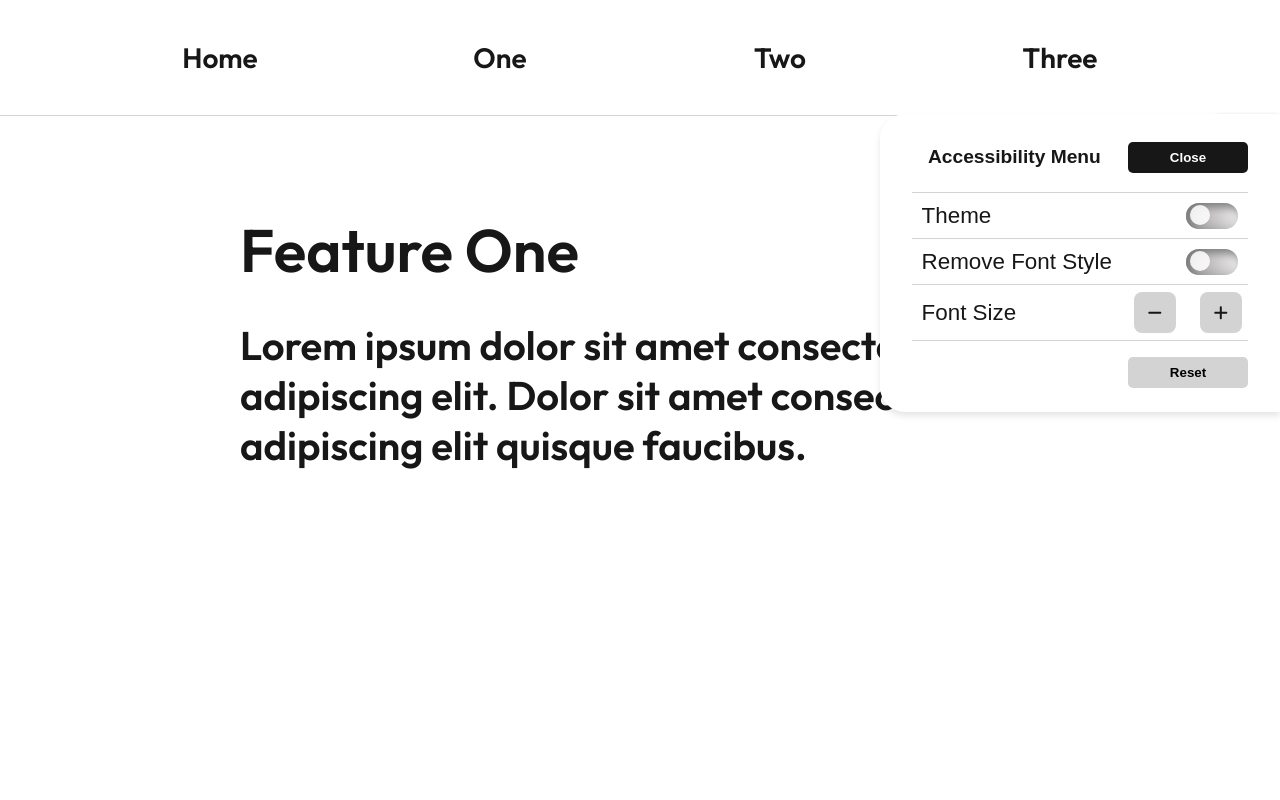
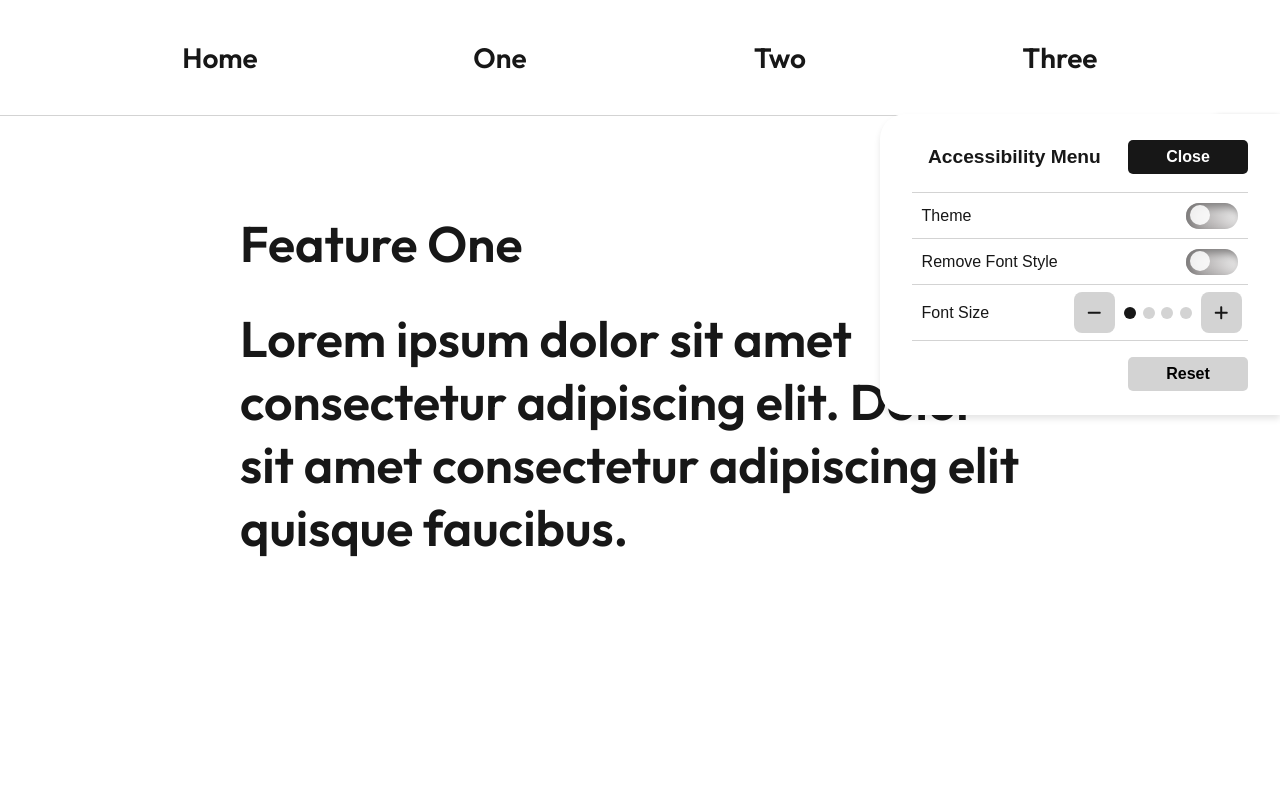
Before and after one commit to rmarafioti/bsss_frontend, a Next.js app: page /featureOne in a window 1280 px wide. Both pictures are taken after a click on the button 1245 px from the left and 149 px from the top of the page. Shown: the top 800 px of the page. Built offline with nearby package versions, Linux system fonts and the light colour scheme.

Commit message:
feat(access_menu): add indicators to access menu font size increase -add styling -dark mode themes -adjust global font sizes
Resolves: #1

```diff
--- a/src/app/_components/App_Wrapper.jsx
+++ b/src/app/_components/App_Wrapper.jsx
@@ -31,14 +31,17 @@ export default function AppWrapper({ children }) {
   useEffect(() => {
     document.documentElement.setAttribute(
       "data-theme",
-      accessibility.isThemeDark ? "dark" : "light"
+      accessibility.isThemeDark ? "dark" : "light",
     );
   }, [accessibility.isThemeDark]);
 
   const adjustFontSize = (increment) => {
     setAccessibility((prev) => ({
       ...prev,
-      fontSizeAdjust: Math.max(1, Math.min(4, prev.fontSizeAdjust + increment)),
+      fontSizeAdjust: Math.max(
+        1,
+        Math.min(2.5, prev.fontSizeAdjust + increment),
+      ),
     }));
   };
 
--- a/src/app/_components/accessibility/Access_Menu.jsx
+++ b/src/app/_components/accessibility/Access_Menu.jsx
@@ -4,6 +4,7 @@ import { useState, useEffect } from "react";
 import { IoAccessibility } from "react-icons/io5";
 import { FaPlus } from "react-icons/fa6";
 import { FaMinus } from "react-icons/fa6";
+import { FaCircle } from "react-icons/fa6";
 
 import Toggle from "./Toggle";
 
@@ -61,14 +62,28 @@ export default function AccessMenu({
                 <FaMinus
                   className={styles.sizeItem}
                   role="button"
-                  onClick={() => adjustFontSize(-1)}
+                  onClick={() => adjustFontSize(-0.5)}
+                  aria-label="decrease font size"
                 />
+                <div className={styles.indicators}>
+                  {[1, 1.5, 2, 2.5].map((level) => (
+                    <FaCircle
+                      key={level}
+                      className={`${styles.indicator} ${
+                        accessibility.fontSizeAdjust === level
+                          ? styles.active
+                          : ""
+                      }`}
+                    />
+                  ))}
+                </div>
                 <FaPlus
                   className={styles.sizeItem}
                   role="button"
                   onClick={() => {
-                    adjustFontSize(1);
+                    adjustFontSize(0.5);
                   }}
+                  aria-label="increase font size"
                 />
               </div>
             </div>
--- a/src/app/_styling/access_menu.module.css
+++ b/src/app/_styling/access_menu.module.css
@@ -72,11 +72,12 @@
   display: flex;
   justify-content: space-between;
   align-items: center;
-  width: 120px;
+  width: 180px;
 }
 
 .sizeItem {
   font-size: 2.6em;
+  color: var(--foreground);
   padding: 0.8rem;
   margin: 0.4rem;
   border-radius: 8px;
@@ -86,6 +87,20 @@
 
 .sizeItem:hover {
   border: 1px solid var(--foreground);
+}
+
+.indicators {
+  display: flex;
+}
+
+.indicator {
+  font-size: 12px;
+  margin: 0.2rem;
+  color: lightgray;
+}
+
+.indicator.active {
+  color: var(--foreground);
 }
 
 .resetButton {
@@ -109,6 +124,12 @@
   .resetButton {
     color: var(--background);
   }
+  .indicator {
+    color: var(--background);
+  }
+  .indicator.active {
+    color: var(--foreground);
+  }
   .closeButton {
     border: 1px solid var(--foreground);
   }
@@ -122,6 +143,14 @@
 
 [data-theme="dark"] :is(.sizeItem, .resetButton) {
   color: var(--background);
+}
+
+[data-theme="dark"] .indicator {
+  color: var(--background);
+}
+
+[data-theme="dark"] .indicator.active {
+  color: var(--foreground);
 }
 
 [data-theme="dark"] .closeButton {
@@ -149,11 +178,11 @@
     border-top: 1px solid lightgray;
   }
   @media (prefers-color-scheme: dark) {
-  .accessMenu {
-    border-left: none;
-    border-bottom: none;
+    .accessMenu {
+      border-left: none;
+      border-bottom: none;
+    }
   }
-}
   [data-theme="dark"] .accessMenu {
     border-left: none;
     border-bottom: none;
--- a/src/app/globals.css
+++ b/src/app/globals.css
@@ -43,22 +43,20 @@ body {
 }
 
 h1 {
-  font-size: 3em;
+  font-size: 2.5em;
   margin-bottom: 2rem;
 }
 
-h2 {
-  font-size: 2em;
+h2,
+h3 {
+  font-size: 2.5em;
   margin-bottom: 2rem;
 }
 
-h3 {
-  font-size: 2em;
-}
-
 p,
-label {
-  font-size: 1.4em;
+label,
+button {
+  font-size: 1em;
 }
 
 /* accessibility font style */
@@ -107,7 +105,9 @@ section {
 section.visible {
   opacity: 1;
   transform: translateY(0px);
-  transition: opacity 1.5s ease-in, transform 1s ease-in;
+  transition:
+    opacity 1.5s ease-in,
+    transform 1s ease-in;
 }
 
 @media (max-width: 800px) {
```
